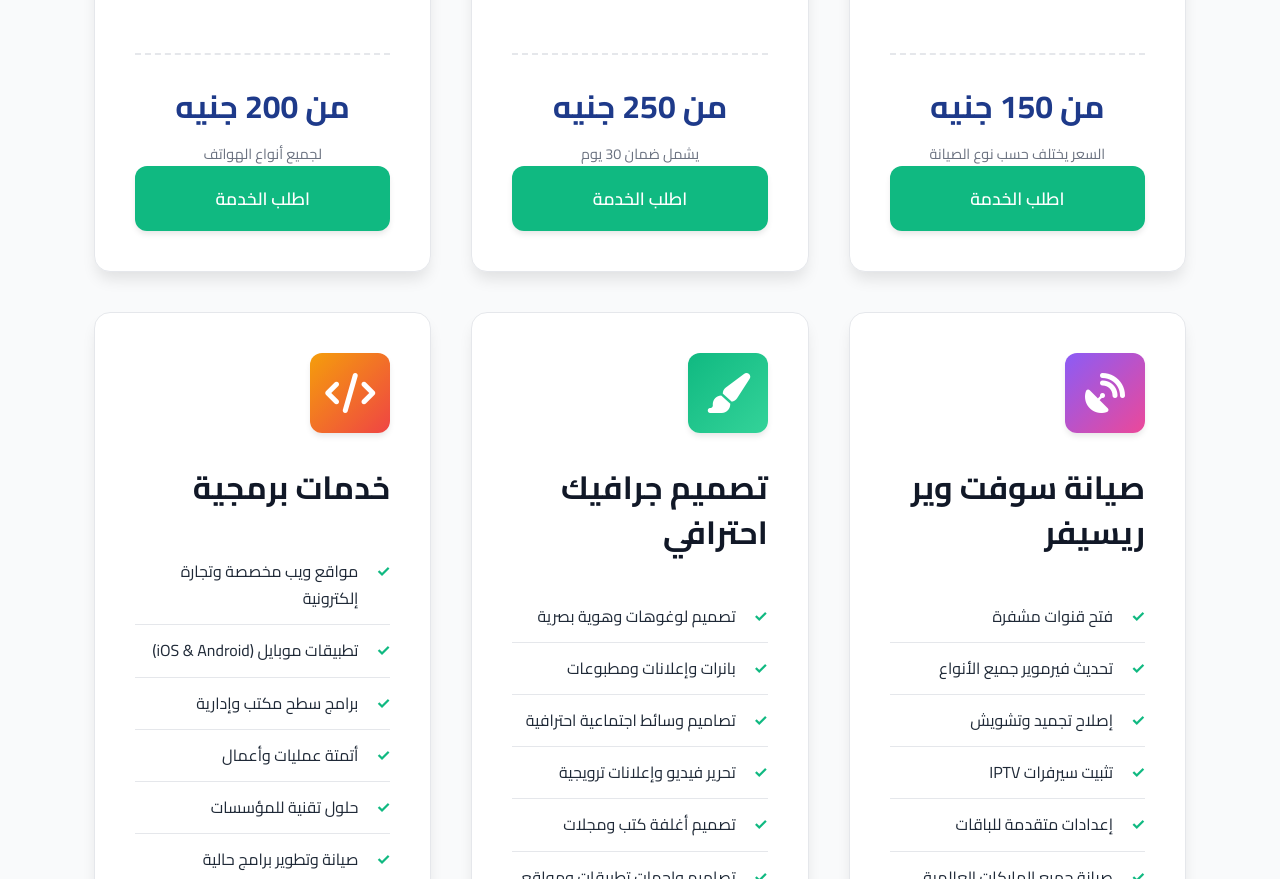
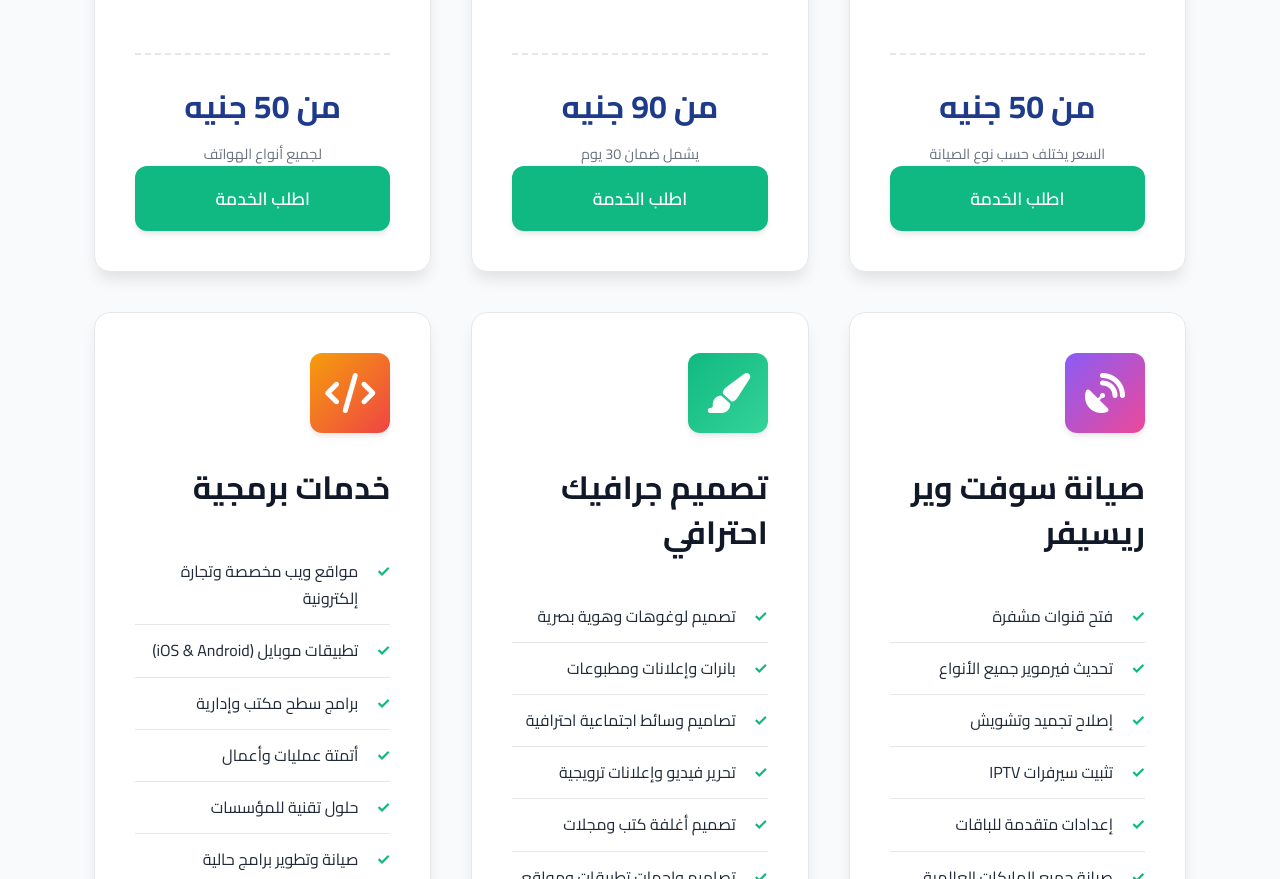
Before and after one commit to FalcoCenter/FC, a plain HTML site: page index.html in a window 1280 px wide. Shown: the part 1763-2642 px from the top of the page. Drawn offline with Linux system fonts and the light colour scheme.

Commit message:
Update index.html ُتعديل أسعار الخدمات

```diff
--- a/index.html
+++ b/index.html
@@ -217,7 +217,7 @@
                         <li>تثبيت أنظمة تشغيل متعددة</li>
                     </ul>
                     <div class="service-price">
-                        <div class="price-tag">من 150 جنيه</div>
+                        <div class="price-tag">من 50 جنيه</div>
                         <div class="price-note">السعر يختلف حسب نوع الصيانة</div>
                     </div>
                     <button class="btn btn-primary btn-block" onclick="app.bookService('كمبيوتر')" aria-label="طلب خدمة صيانة الكمبيوتر">
@@ -240,7 +240,7 @@
                         <li>تنظيف داخلي وتبريد</li>
                     </ul>
                     <div class="service-price">
-                        <div class="price-tag">من 250 جنيه</div>
+                        <div class="price-tag">من 90 جنيه</div>
                         <div class="price-note">يشمل ضمان 30 يوم</div>
                     </div>
                     <button class="btn btn-primary btn-block" onclick="app.bookService('بلايستيشن')" aria-label="طلب خدمة صيانة البلايستيشن">
@@ -263,7 +263,7 @@
                         <li>إصلاح مشاكل الشبكة والبلوتوث</li>
                     </ul>
                     <div class="service-price">
-                        <div class="price-tag">من 200 جنيه</div>
+                        <div class="price-tag">من 50 جنيه</div>
                         <div class="price-note">لجميع أنواع الهواتف</div>
                     </div>
                     <button class="btn btn-primary btn-block" onclick="app.bookService('موبايل')" aria-label="طلب خدمة صيانة الموبايل">
```
